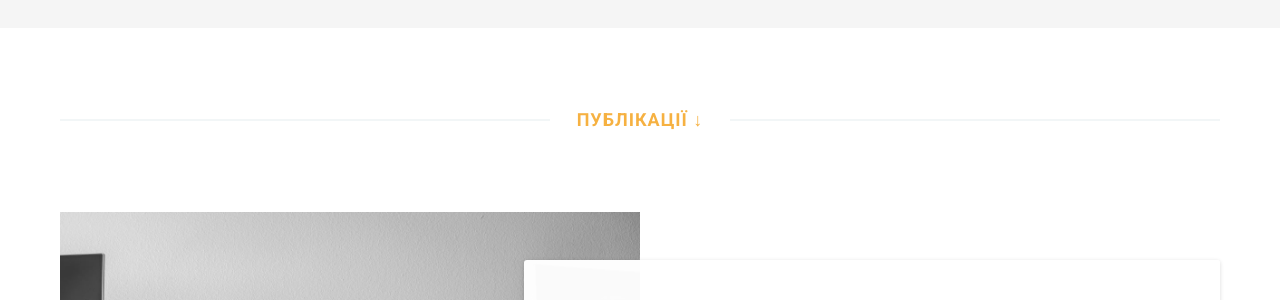
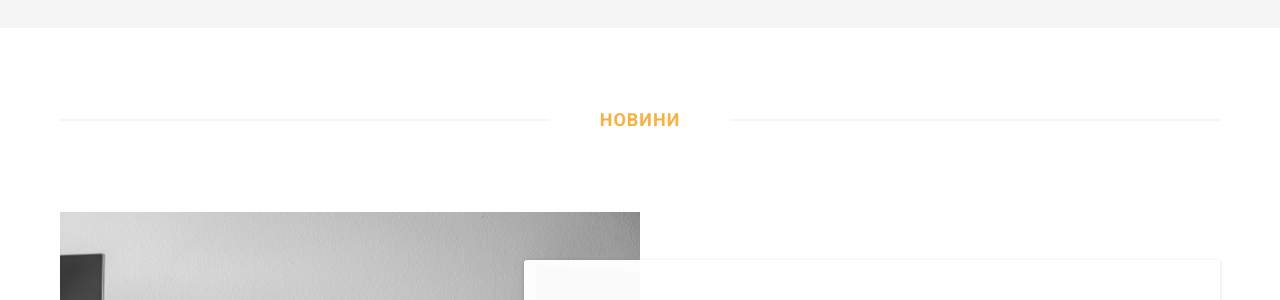
Before and after one commit to itarko/itarko.github.io, a Jekyll site: the page built from index.html, in a window 1280 px wide and 900 px high, scrolled down 384 px. Shown: the part 151-451 px from the top of the window. Built offline with Jekyll 4.4.1, drawn with Linux system fonts in a browser that asks for light colours; nearby versions of some CDN libraries; the list of posts is cut into pages by our own code.

Commit message:
Update index.html

```diff
--- a/index.html
+++ b/index.html
@@ -7,7 +7,7 @@
 	<div class="row">
 		<div class="col col-12">
 			{% if site.posts.size > 0 %}
-				<h4 class="lates-title">Публікації &darr;</h4>
+				<h4 class="lates-title">Новини</h4>
 			{% endif %}
 		</div>
 	</div>
```
